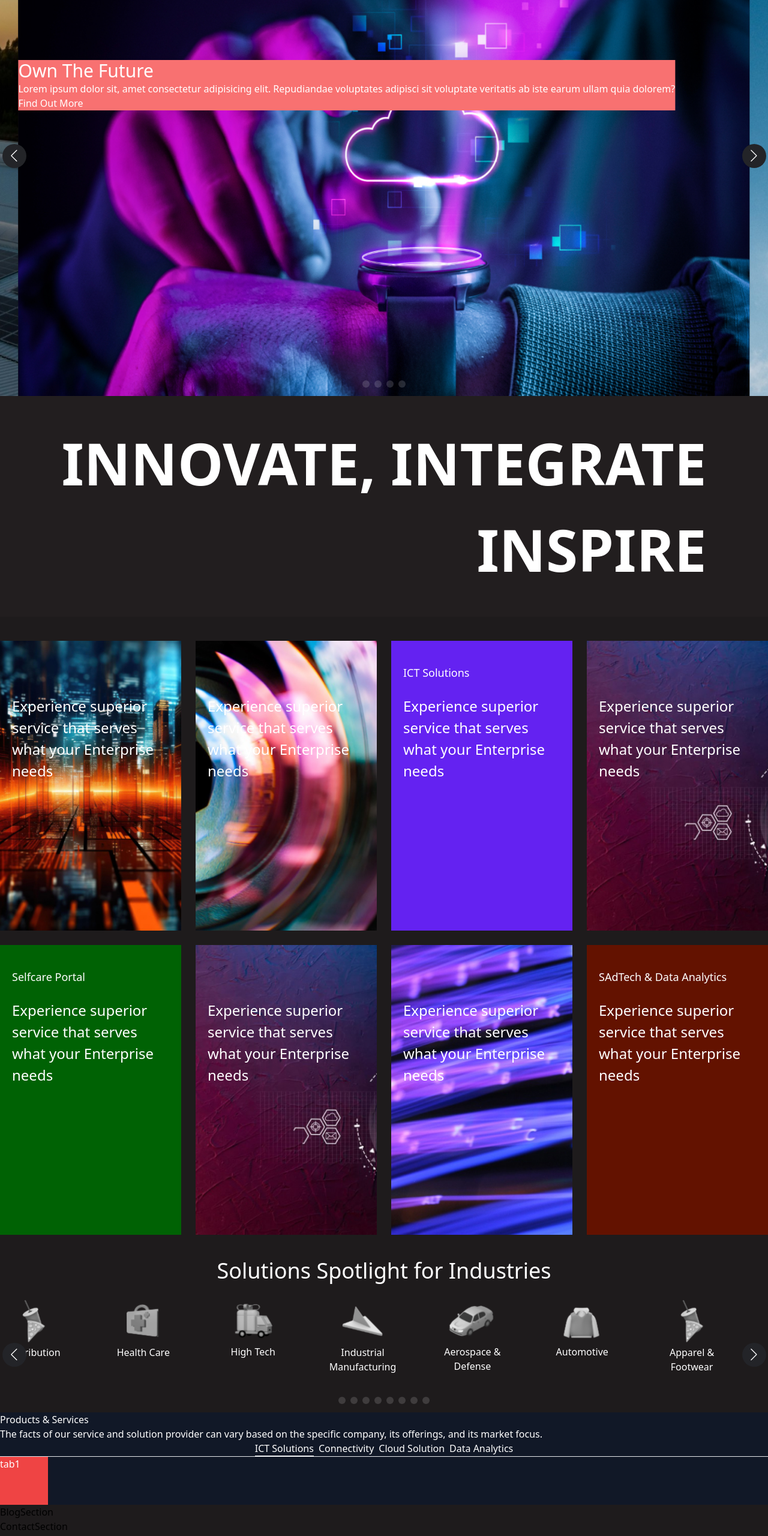
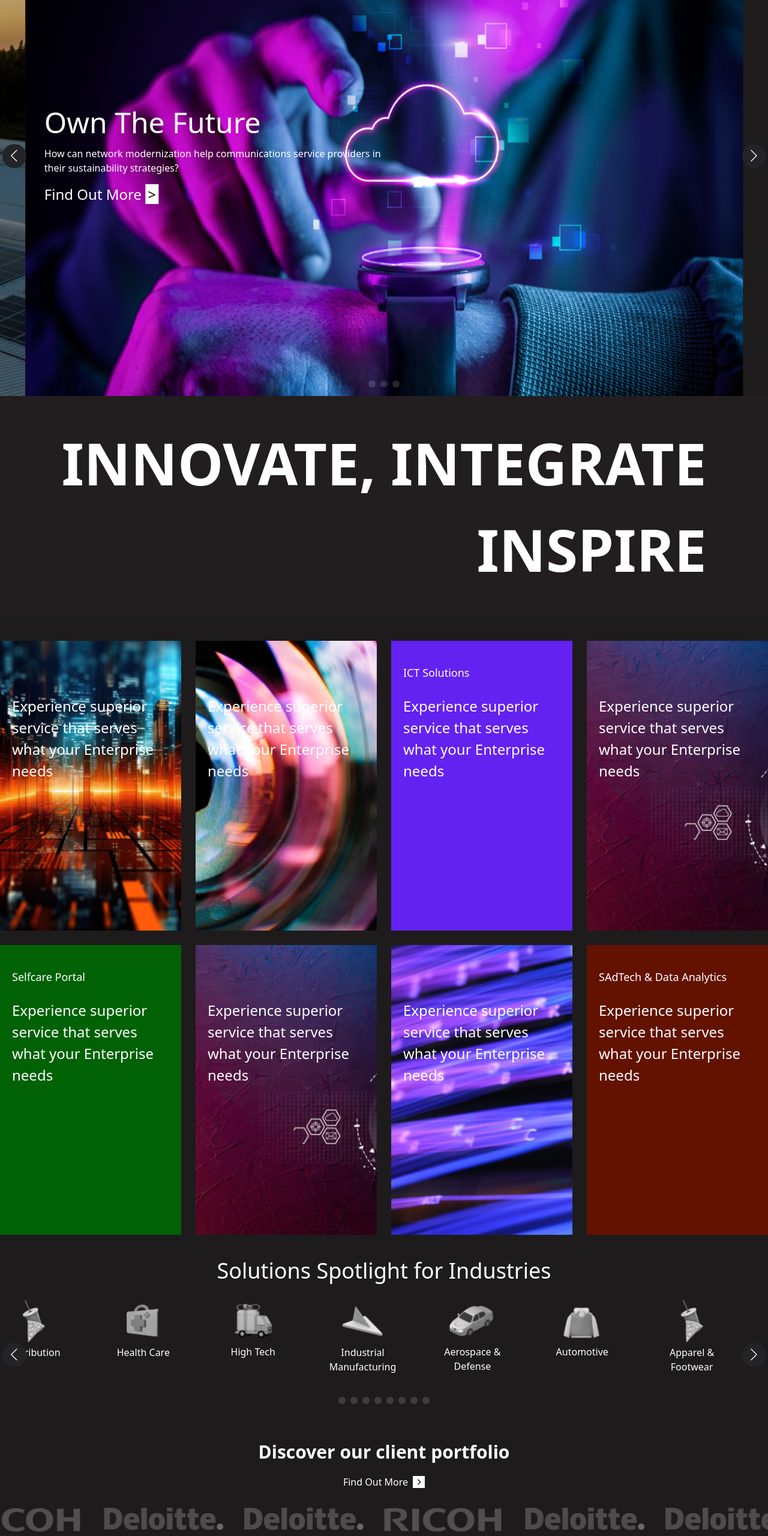
Before and after one commit to CodeWithRashed/axentec-home, a Next.js app: page / in a window 1280 px wide. Shown: the part 140-2700 px from the top of the page at 60% size. Built offline with nearby package versions, Linux system fonts and the light colour scheme.

Commit message:
created reusedable components

```diff
--- a/package.json
+++ b/package.json
@@ -9,12 +9,15 @@
     "lint": "next lint"
   },
   "dependencies": {
+    "clsx": "^2.1.0",
     "framer-motion": "^11.0.28",
     "next": "14.1.4",
     "react": "^18",
     "react-dom": "^18",
+    "react-fast-marquee": "^1.6.4",
     "react-icons": "^5.1.0",
-    "swiper": "^11.1.1"
+    "swiper": "^11.1.1",
+    "tailwind-merge": "^2.2.2"
   },
   "devDependencies": {
     "@types/node": "^20",
--- a/src/app/page.tsx
+++ b/src/app/page.tsx
@@ -1,4 +1,5 @@
 import BlogSection from "@/components/Blogs/BlogSection";
+import ClientPortfolio from "@/components/ClientPortfolio/ClientPortfolio";
 import ContactSection from "@/components/Contact/ContactSection";
 import FooterSection from "@/components/Footer/FooterSection";
 import HeroSection from "@/components/Hero/HeroSection";
@@ -20,6 +21,9 @@ export default function Home() {
         <SolutionsSection/>
       </section>
       <section>
+        <ClientPortfolio/>
+      </section>
+      <section>
         <ProductsAndServices/>
       </section>
       <section>
--- /dev/null
+++ b/src/components/ClientPortfolio/ClientPortfolio.tsx
@@ -0,0 +1,61 @@
+
+import Image from "next/image";
+import Marquee from "react-fast-marquee";
+import clientLogo1 from "../../assets/Images/portfolios/01.svg"
+import clientLogo2 from "../../assets/Images/portfolios/02.svg"
+import clientLogo3 from "../../assets/Images/portfolios/05.svg"
+import FindOutMore from "../Shared/FindOutMore";
+import SectionTitle from "../Shared/SectionTitle";
+
+
+const ClientPortfolio = () => {
+    const clientLogos = [
+        {
+            name: "logo",
+            logo: clientLogo1
+        },
+        {
+            name: "Logo",
+            logo: clientLogo2
+        },
+        {
+            name: "Logo",
+            logo: clientLogo3
+        },
+        {
+            name: "logo",
+            logo: clientLogo1
+        },
+        {
+            name: "Logo",
+            logo: clientLogo2
+        },
+        {
+            name: "Logo",
+            logo: clientLogo3
+        },
+    ]
+    return (
+        <div className="container mx-auto my-12 text-white ">
+            <div>
+                <SectionTitle title="Discover our client portfolio" />
+            </div>
+            <div><FindOutMore /></div>
+            <Marquee>
+                {
+                    clientLogos.map((data, index) => <div key={index}>
+                        <div style={{ marginRight: "20px" }}>
+                            <Image src={data.logo} alt="" width={214} height={64} />
+                        </div>
+
+                    </div>
+                    )
+                }
+
+            </Marquee>
+
+        </div>
+    )
+}
+
+export default ClientPortfolio
--- a/src/components/ProductsAndServices/ProductsAndServices.tsx
+++ b/src/components/ProductsAndServices/ProductsAndServices.tsx
@@ -4,42 +4,43 @@ import { useState } from "react";
 const ProductsAndServices = () => {
   const [tabIndex, setTabIndex] = useState(0);
 
-  const handleTabChange = (tab:number) => {
+  const handleTabChange = (tab: number) => {
     setTabIndex(tab);
   };
 
   return (
-    <div className="bg-gray-900 text-white">
+    <div className="text-white my-20">
       {/* SECTION HEADER */}
-      <div>
-        <h1>Products & Services</h1>
-        <p>
-          The facts of our service and solution provider can vary based on the
-          specific company, its offerings, and its market focus.
+      <div className="space-y-6 flex flex-col justify-center items-center mb-8">
+        <h1 className="text-4xl text-center font-bold">Products & Services</h1>
+        <p className="text-center w-[50%]">
+          The facts of our service and solution provider can vary based on the specific company, its offerings, and its market focus.
         </p>
       </div>
       {/* TABS */}
-      <div className="border-b border-gray-200 flex gap-2 justify-center items-center">
-        <button onClick={() => handleTabChange(0)} className={`${tabIndex === 0 ? "border-b border-white" : "border-b border-transparent"}`}>
+      <div className="border-b border-[#2d2a2a] flex gap-4 justify-center items-center text-2xl">
+        <button onClick={() => handleTabChange(0)} className={`${tabIndex === 0 ? "border-b-2 border-white" : "border-b-2 border-transparent"}`}>
           ICT Solutions
         </button>
-        <button onClick={() => handleTabChange(1)} className={`${tabIndex === 1 ? "border-b border-white" : "border-b border-transparent"}`}>
+        <button onClick={() => handleTabChange(1)} className={`${tabIndex === 1 ? "border-b-2 border-white" : "border-b-2 border-transparent"}`}>
           Connectivity
         </button>
-        <button onClick={() => handleTabChange(2)} className={`${tabIndex === 2 ? "border-b border-white" : "border-b border-transparent"}`}>
+        <button onClick={() => handleTabChange(2)} className={`${tabIndex === 2 ? "border-b-2 border-white" : "border-b-2 border-transparent"}`}>
           Cloud Solution
         </button>
-        <button onClick={() => handleTabChange(3)} className={`${tabIndex === 3 ? "border-b border-white" : "border-b border-transparent"}`}>
+        <button onClick={() => handleTabChange(3)} className={`${tabIndex === 3 ? "border-b-2 border-white" : "border-b-2 border-transparent"}`}>
           Data Analytics
         </button>
       </div>
 
       {/* TAB CONTENT */}
       <div>
-      <div className={`bg-red-500 transition-opacity ${tabIndex === 0 ? "opacity-100 w-20 h-20" : "opacity-0 w-0 h-0"} ease-in-out duration-700`}>tab1</div>
-        <div className={`bg-red-500 transition-opacity ${tabIndex === 1 ? "opacity-100 w-20 h-20" : "opacity-0 w-0 h-0"} ease-in-out duration-700`}>tab2</div>
-        <div className={`bg-red-500 transition-opacity ${tabIndex === 2 ? "opacity-100 w-20 h-20" : "opacity-0 w-0 h-0"} ease-in-out duration-700`}>tab3</div>
-        <div className={`bg-red-500 transition-opacity ${tabIndex === 3 ? "opacity-100 w-20 h-20" : "opacity-0 w-0 h-0"} ease-in-out duration-700`}>tab4</div>
+        <div className={`bg-red-500 transition-opacity ${tabIndex === 0 ? "opacity-100 w-20 h-20" : "opacity-0 w-0 h-0"}`}>
+
+        </div>
+        <div className={`bg-red-500 transition-opacity ${tabIndex === 1 ? "opacity-100 w-20 h-20" : "opacity-0 w-0 h-0"}`}>tab2</div>
+        <div className={`bg-red-500 transition-opacity ${tabIndex === 2 ? "opacity-100 w-20 h-20" : "opacity-0 w-0 h-0"}`}>tab3</div>
+        <div className={`bg-red-500 transition-opacity ${tabIndex === 3 ? "opacity-100 w-20 h-20" : "opacity-0 w-0 h-0"}`}>tab4</div>
       </div>
     </div>
   );
--- /dev/null
+++ b/src/components/Shared/FindOutMore.tsx
@@ -0,0 +1,21 @@
+import { RxCaretRight } from "react-icons/rx"
+import clsx from "clsx";
+import { twMerge } from "tailwind-merge";
+const FindOutMore = ({ className }: { className?: string }) => {
+    const mergedClasses = twMerge(
+        clsx(
+            "w-full bg-transparent flex justify-center items-center my-5 text-base font-medium text-white gap-2",
+            className
+        )
+    );
+
+    return (
+        <button className={mergedClasses}>
+
+            <p>Find Out More</p><span><RxCaretRight className="text-xl bg-white text-black" /></span>
+
+        </button>
+    )
+}
+
+export default FindOutMore
--- /dev/null
+++ b/src/components/Shared/SectionTitle.tsx
@@ -0,0 +1,23 @@
+import clsx from "clsx";
+import { twMerge } from "tailwind-merge";
+const SectionTitle = ({ className, title, subtitle }: { className?: string, title: string, subtitle?: string }) => {
+  const mergedClasses = twMerge(
+    clsx(
+      "w-full bg-transparent flex justify-center items-center text-3xl font-bold text-white",
+      className
+    )
+  );
+
+  return (
+    <div className={mergedClasses}>
+      {
+        subtitle && <p className="text-base">{subtitle}</p>
+      }
+
+      <h1>{title}</h1>
+
+    </div>
+  )
+}
+
+export default SectionTitle
--- a/src/components/Slider/SliderComponent.tsx
+++ b/src/components/Slider/SliderComponent.tsx
@@ -16,57 +16,57 @@ import bannerImage2 from "../../assets/Images/hero/02.jpg";
 import bannerImage3 from "../../assets/Images/hero/03.jpg";
 
 export default function SliderComponent() {
-  const PaginationOptions = {
-    clickable: true,
-    type: "bullets",
-    bulletClass: "swiper-custom-bullet",
-    bulletActiveClass: "swiper-custom-bullet-active",
-  };
+const bannerImages = [{
+  image: bannerImage1,
+},
+{
+  image: bannerImage2,
+},
+{
+  image: bannerImage3,
+}]
+
   return (
     <div className="w-screen mx-auto overflow-hidden">
       <Swiper
         // install Swiper modules
         modules={[Navigation, Pagination]}
         spaceBetween={0}
-        slidesPerView={1.05}
+        slidesPerView={1.07}
         centeredSlides={true}
         loop={true}
         navigation
         pagination={{
-          // type: "bullets",
-          // bulletClass: "swiper-custom-bullet",
-          // bulletActiveClass: "swiper-custom-bullet-active",
           clickable: true,
         }}
 
         className="h-screen w-screen overflow-hidden"
       >
-        <SwiperSlide className="">
-          <div className="w-full h-full relative">
-            <Image alt="banner-image" src={bannerImage1} fill className="object-cover" />
-            {/* CONTENT  */}
-            <div className="bg-red-400 left-0 top-60 text-white absolute">
-              <h1 className="text-3xl">Own The Future</h1>
-              <p>Lorem ipsum dolor sit, amet consectetur adipisicing elit. Repudiandae voluptates adipisci sit voluptate veritatis ab iste earum ullam quia dolorem?</p>
-              <a href="#">Find Out More</a>
+
+        {
+          bannerImages.map((image, index) =>(
+            <SwiperSlide key={index} className="">
+            <div className="w-full h-full relative">
+              <Image alt="banner-image" src={image.image} fill className="object-cover absolute w-full h-full top-0 left-0" />
+              {/* CONTENT  */}
+              <div className="text-white z-30 relative h-full w-full flex justify-center items-start flex-col">
+                <div className="w-[50%] space-y-4 ml-8">
+                  <h1 className="text-5xl">Own The Future</h1>
+                  <p>How can network modernization help communications service providers in their sustainability strategies?</p>
+                  <div>
+                    <a href="#" className="text-2xl">Find Out More <span className="bg-white text-black px-1 py-0">{`>`}</span></a>
+
+                  </div>
+                </div>
+              </div>
             </div>
-          </div>
-        </SwiperSlide>
-        <SwiperSlide className="">
-          <div className="w-full h-full">
-            <Image alt="banner-image" src={bannerImage2} fill className="object-cover" />
-          </div>
-        </SwiperSlide>
-        <SwiperSlide className="">
-          <div className="w-full h-full">
-            <Image alt="banner-image" src={bannerImage3} fill className="object-cover" />
-          </div>
-        </SwiperSlide>
-        <SwiperSlide className="">
-          <div className="w-full h-full">
-            <Image alt="banner-image" src={bannerImage3} fill className="object-cover" />
-          </div>
-        </SwiperSlide>
+          </SwiperSlide>
+          ))
+        }
+
+
+
+
       </Swiper>
     </div>
   );
```
Also changed, not shown: 1 other file (tests, documents, lock files or other folders).
